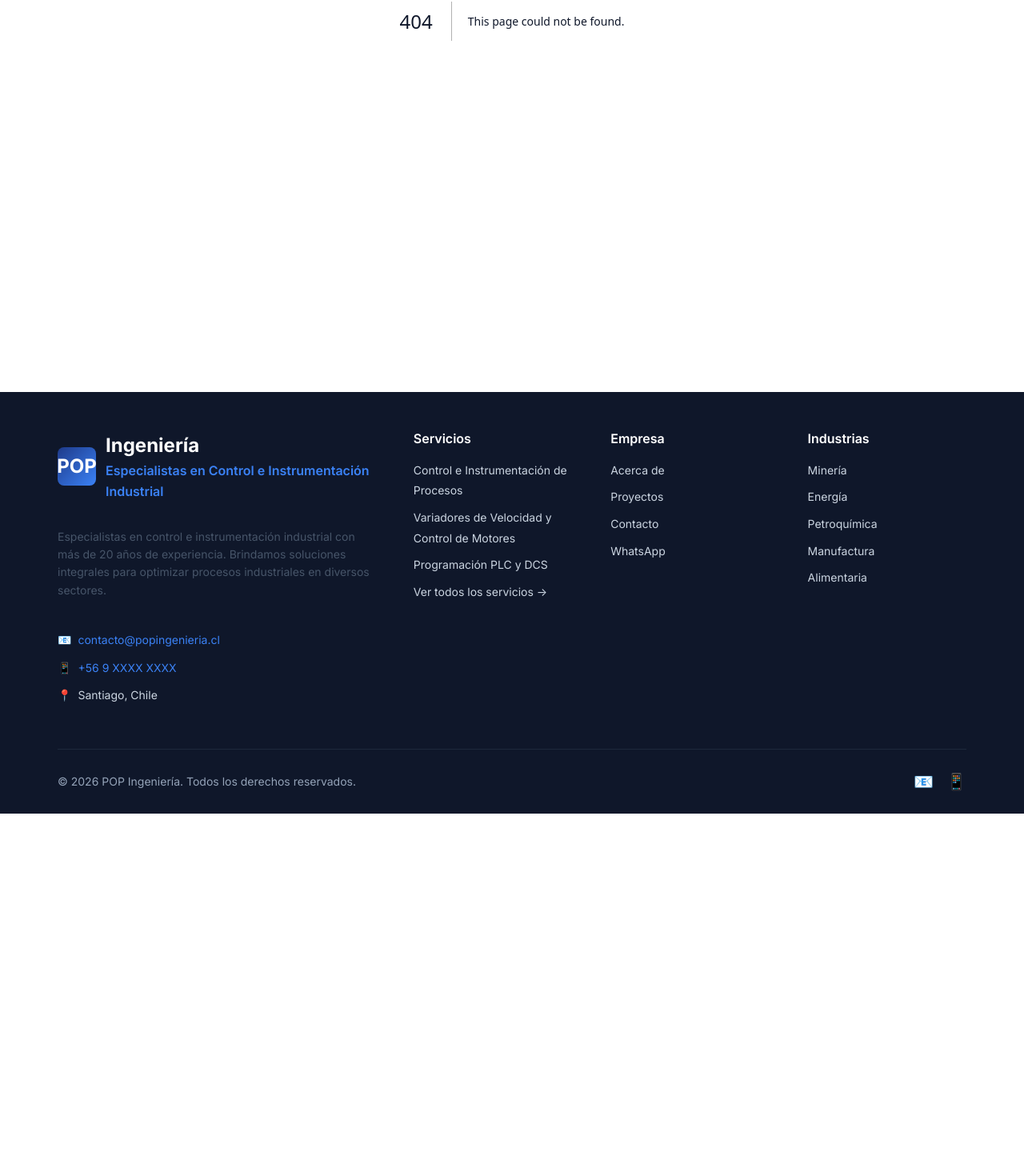
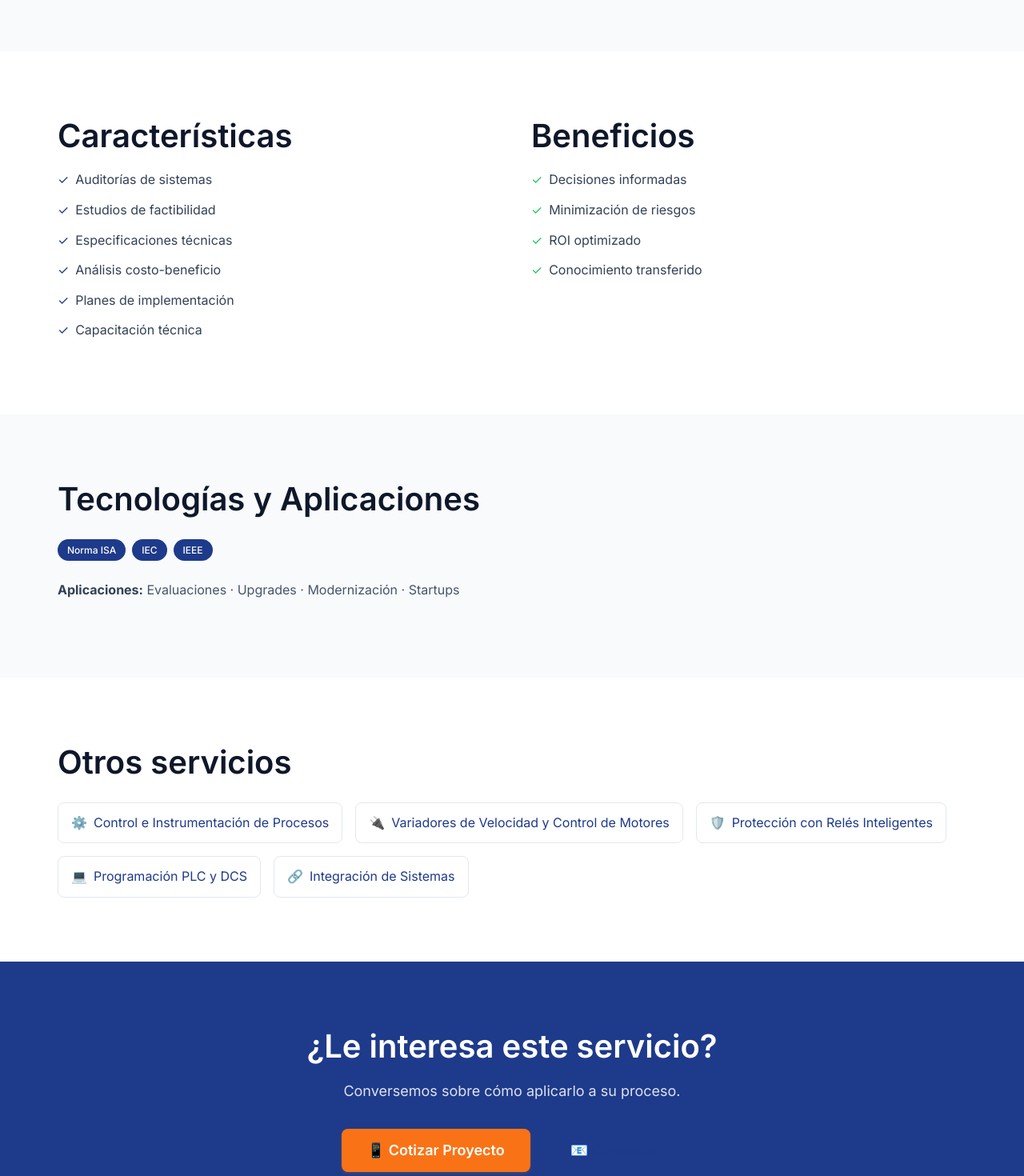
Before and after one commit to pipejarad/pop-ingenieria, a Next.js app: page /servicios/consultoria-asesoria in a window 1280 px wide. Before the commit this address had no page. Shown: the part 446-1916 px from the top of the page at 80% size. Before the commit the page ends 1463 px from the top, so only its background shows below. Built offline with nearby package versions, Linux system fonts and the light colour scheme.

Commit message:
feat: página de detalle de servicio (servicios/[slug])

```diff
--- /dev/null
+++ b/src/app/servicios/[slug]/page.js
@@ -0,0 +1,176 @@
+import Link from "next/link";
+import { notFound } from "next/navigation";
+import Section from "@/components/Section";
+import Card from "@/components/Card";
+import Button from "@/components/Button";
+import { services, getServiceBySlug } from "@/content/services";
+import { siteConfig } from "@/content/site";
+
+export function generateStaticParams() {
+  return services.map((service) => ({ slug: service.id }));
+}
+
+export async function generateMetadata({ params }) {
+  const { slug } = await params;
+  const service = getServiceBySlug(slug);
+  if (!service) return {};
+  return { title: service.title, description: service.description };
+}
+
+export default async function ServicioDetallePage({ params }) {
+  const { slug } = await params;
+  const service = getServiceBySlug(slug);
+  if (!service) notFound();
+
+  const otherServices = services.filter((s) => s.id !== service.id);
+  const ctaWhatsAppLink = `https://wa.me/${siteConfig.whatsapp}?text=${encodeURIComponent(
+    siteConfig.whatsappMessage
+  )}`;
+
+  return (
+    <main>
+      {/* Breadcrumb + Hero */}
+      <Section background="gray">
+        <nav
+          style={{
+            fontSize: "0.875rem",
+            color: "var(--gray-500)",
+            marginBottom: "1.5rem",
+          }}
+        >
+          <Link href="/">Inicio</Link> / <Link href="/servicios">Servicios</Link> /{" "}
+          <span style={{ color: "var(--gray-700)" }}>{service.title}</span>
+        </nav>
+        <div style={{ maxWidth: "800px" }}>
+          <div style={{ fontSize: "3.5rem", marginBottom: "1rem" }} aria-hidden="true">
+            {service.icon}
+          </div>
+          <h1>{service.title}</h1>
+          <p style={{ fontSize: "1.25rem", color: "var(--gray-600)" }}>
+            {service.description}
+          </p>
+        </div>
+      </Section>
+
+      {/* Características y Beneficios */}
+      <Section>
+        <div
+          style={{
+            display: "grid",
+            gridTemplateColumns: "repeat(auto-fit, minmax(280px, 1fr))",
+            gap: "3rem",
+          }}
+        >
+          <div>
+            <h2>Características</h2>
+            <ul style={{ listStyle: "none", padding: 0 }}>
+              {service.features.map((feature, index) => (
+                <li
+                  key={index}
+                  style={{
+                    display: "flex",
+                    gap: "0.5rem",
+                    marginBottom: "0.75rem",
+                    color: "var(--gray-700)",
+                  }}
+                >
+                  <span style={{ color: "var(--primary-blue)" }} aria-hidden="true">
+                    ✓
+                  </span>
+                  {feature}
+                </li>
+              ))}
+            </ul>
+          </div>
+          <div>
+            <h2>Beneficios</h2>
+            <ul style={{ listStyle: "none", padding: 0 }}>
+              {service.benefits.map((benefit, index) => (
+                <li
+                  key={index}
+                  style={{
+                    display: "flex",
+                    gap: "0.5rem",
+                    marginBottom: "0.75rem",
+                    color: "var(--gray-700)",
+                  }}
+                >
+                  <span style={{ color: "var(--success-green)" }} aria-hidden="true">
+                    ✓
+                  </span>
+                  {benefit}
+                </li>
+              ))}
+            </ul>
+          </div>
+        </div>
+      </Section>
+
+      {/* Tecnologías y Aplicaciones */}
+      <Section background="gray">
+        <h2 style={{ marginBottom: "1.5rem" }}>Tecnologías y Aplicaciones</h2>
+        <div style={{ marginBottom: "1.5rem" }}>
+          <Card.Tags tags={service.technologies} />
+        </div>
+        <p style={{ color: "var(--gray-600)" }}>
+          <strong style={{ color: "var(--gray-700)" }}>Aplicaciones:</strong>{" "}
+          {service.applications.join(" · ")}
+        </p>
+      </Section>
+
+      {/* Otros servicios */}
+      <Section>
+        <h2 style={{ marginBottom: "1.5rem" }}>Otros servicios</h2>
+        <div style={{ display: "flex", flexWrap: "wrap", gap: "1rem" }}>
+          {otherServices.map((s) => (
+            <Link
+              key={s.id}
+              href={`/servicios/${s.id}`}
+              style={{
+                display: "inline-flex",
+                alignItems: "center",
+                gap: "0.5rem",
+                padding: "0.75rem 1rem",
+                border: "1px solid var(--gray-200)",
+                borderRadius: "0.5rem",
+              }}
+            >
+              <span aria-hidden="true">{s.icon}</span> {s.title}
+            </Link>
+          ))}
+        </div>
+      </Section>
+
+      {/* CTA */}
+      <Section background="primary">
+        <div style={{ textAlign: "center", maxWidth: "600px", margin: "0 auto" }}>
+          <h2 style={{ color: "var(--white)" }}>¿Le interesa este servicio?</h2>
+          <p style={{ fontSize: "1.125rem", marginBottom: "2rem", opacity: 0.95 }}>
+            Conversemos sobre cómo aplicarlo a su proceso.
+          </p>
+          <div
+            style={{
+              display: "flex",
+              gap: "1rem",
+              justifyContent: "center",
+              flexWrap: "wrap",
+            }}
+          >
+            <Button
+              variant="accent"
+              size="large"
+              href={ctaWhatsAppLink}
+              target="_blank"
+              rel="noopener noreferrer"
+            >
+              📱 Cotizar Proyecto
+            </Button>
+            <Button variant="secondary" size="large" href="/contacto">
+              📧 Contacto
+            </Button>
+          </div>
+        </div>
+      </Section>
+    </main>
+  );
+}
--- a/src/content/services.js
+++ b/src/content/services.js
@@ -154,3 +154,8 @@ export const services = [
 
 // Servicios destacados para homepage
 export const featuredServices = services.filter((service) => service.featured);
+
+// Buscar un servicio por su id (para la ruta /servicios/[slug])
+export function getServiceBySlug(slug) {
+  return services.find((service) => service.id === slug);
+}
```
